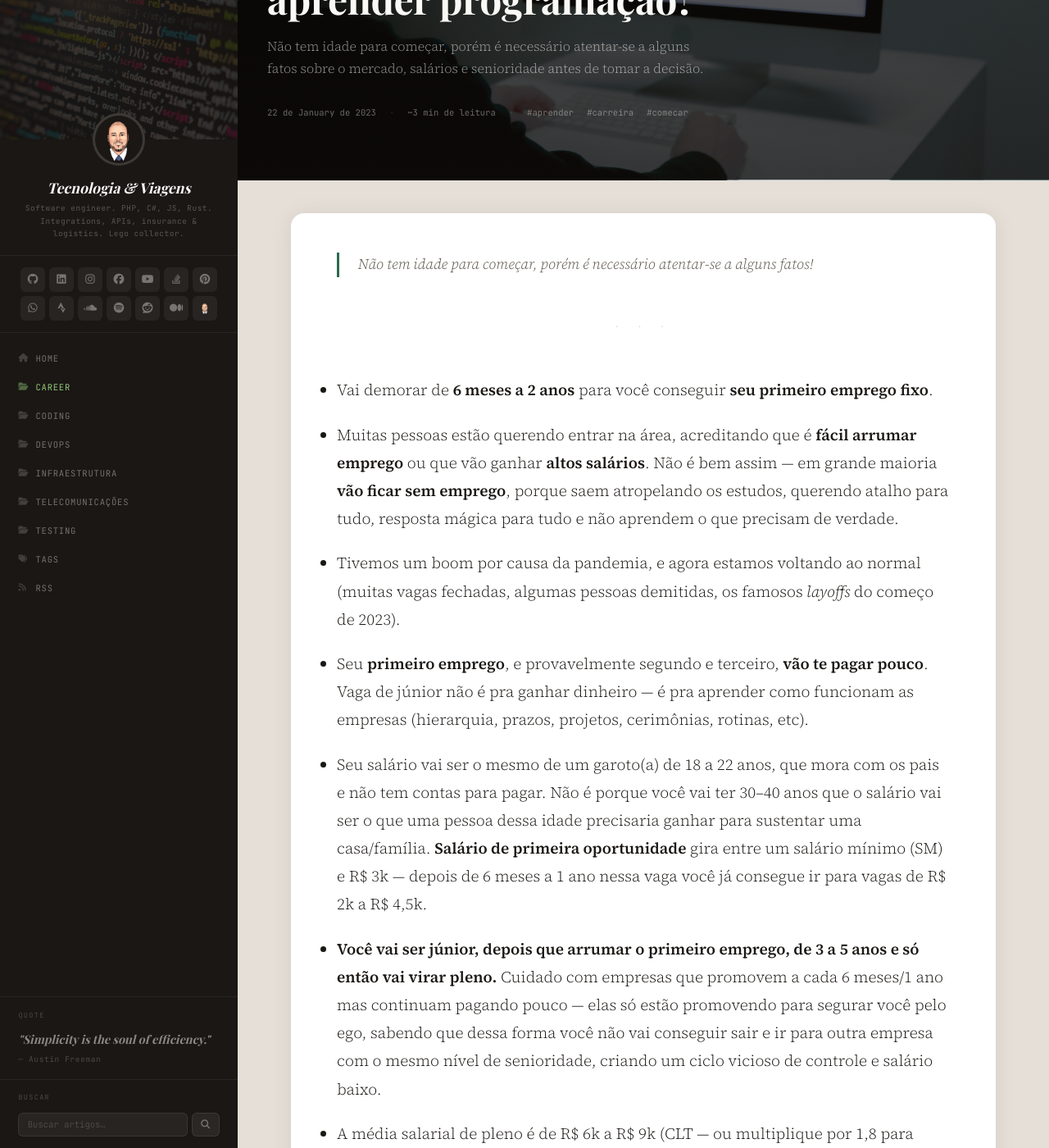
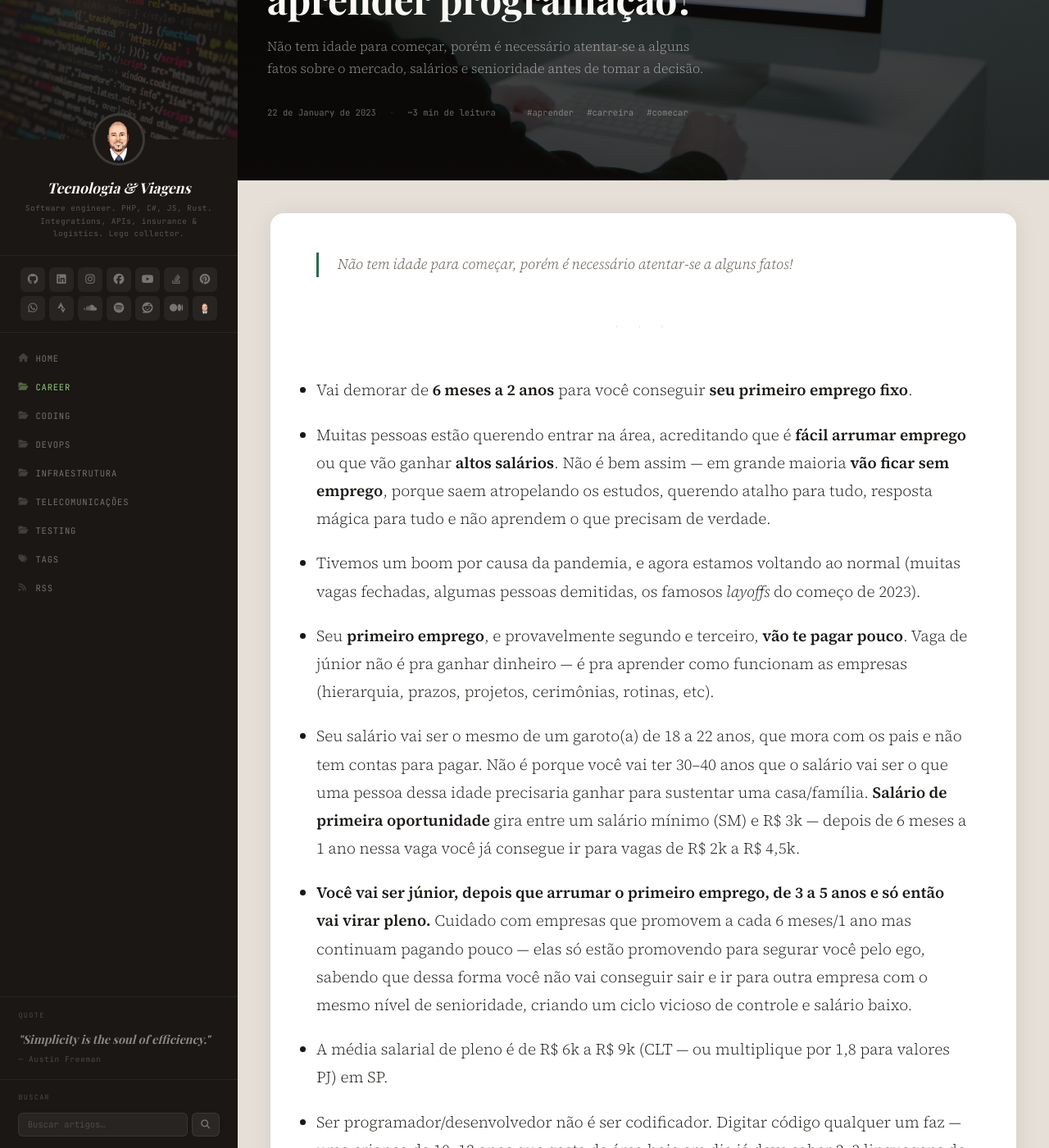
Before and after one commit to guibranco/blog, a Jekyll site: the page built from _posts/2023-01-22-tem-idade-para-comecar-a-aprender-programacao.md, in a window 1280 px wide and 1400 px high, scrolled down 274 px. Shown: the whole window at 82% size. Built offline with Jekyll 4.4.1, drawn with Linux system fonts in a browser that asks for light colours; some web fonts are replaced; comment, search, counter and statistics services are not loaded.

Commit message:
Fix viewport

```diff
--- a/_layouts/post.html
+++ b/_layouts/post.html
@@ -178,6 +178,7 @@
       <!-- Card 2: tags (fundo diferenciado) -->
       {% if page.tags.size > 0 %}
       <div class="article-card article-card--tags">
+        <p class="card-section-title"><i class="fas fa-tags"></i> &nbsp;Tags deste artigo</p>
         <div class="post-tags">
           {% for tag in page.tags %}
           <a class="post-tag" href="{{ site.baseurl }}/tags/{{ tag | slugify }}/">#{{ tag }}</a>
--- a/assets/css/main.css
+++ b/assets/css/main.css
@@ -499,7 +499,7 @@ a { color: inherit; text-decoration: none; }
    POST — article body
 ───────────────────────────────────── */
 .article-wrap {
-  padding: 2.5rem 2rem 4rem;
+  padding: 2.5rem 2.5rem 4rem;
   flex: 1;
   display: flex;
   flex-direction: column;
@@ -511,7 +511,7 @@ a { color: inherit; text-decoration: none; }
   border-radius: 16px;
   box-shadow: 0 2px 28px rgba(26, 23, 20, 0.08);
   padding: 3rem 3.5rem 3.5rem;
-  max-width: 860px;
+  max-width: 1080px;
   width: 100%;
   margin: 0 auto;
 }
@@ -519,6 +519,15 @@ a { color: inherit; text-decoration: none; }
 .article-card--tags  { background: var(--surface-warm); }
 .article-card--related { background: #fff; }
 .article-card--comments { background: #fff; }
+
+.card-section-title {
+  font-family: 'JetBrains Mono', monospace;
+  font-size: 0.59rem;
+  letter-spacing: .18em;
+  text-transform: uppercase;
+  color: var(--ink-light);
+  margin-bottom: .9rem;
+}
 
 .article-inner { width: 100%; }
 
@@ -822,7 +831,7 @@ a { color: inherit; text-decoration: none; }
   .content-wrap { padding: 1.4rem 1.25rem 4rem; }
 
   /* post */
-  .article-wrap { padding: 1.25rem 0.75rem 3rem; gap: 0.875rem; }
+  .article-wrap { padding: 1.25rem 1rem 3rem; gap: 0.875rem; }
   .article-card { padding: 1.75rem 1.5rem 2.25rem; border-radius: 12px; }
 
   /* shared */
```
